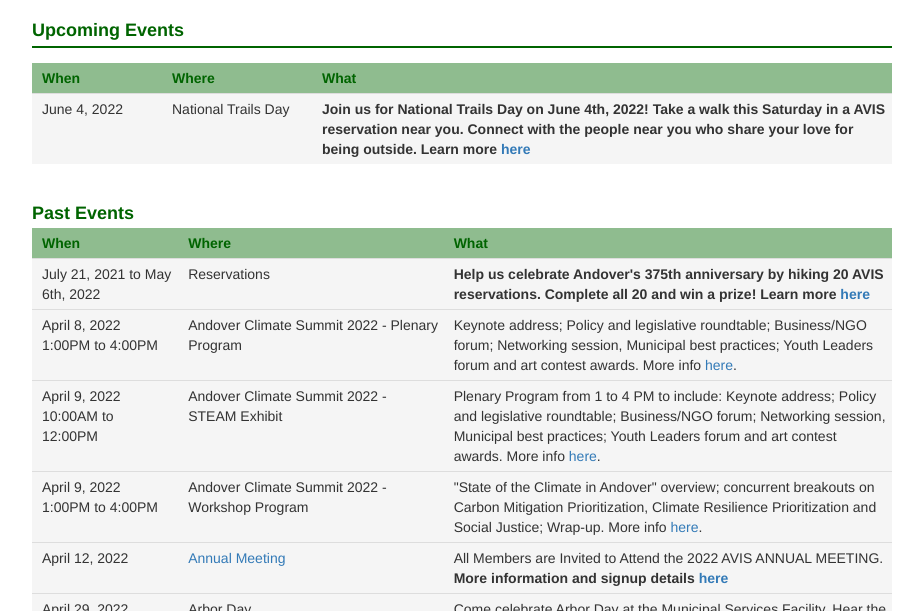
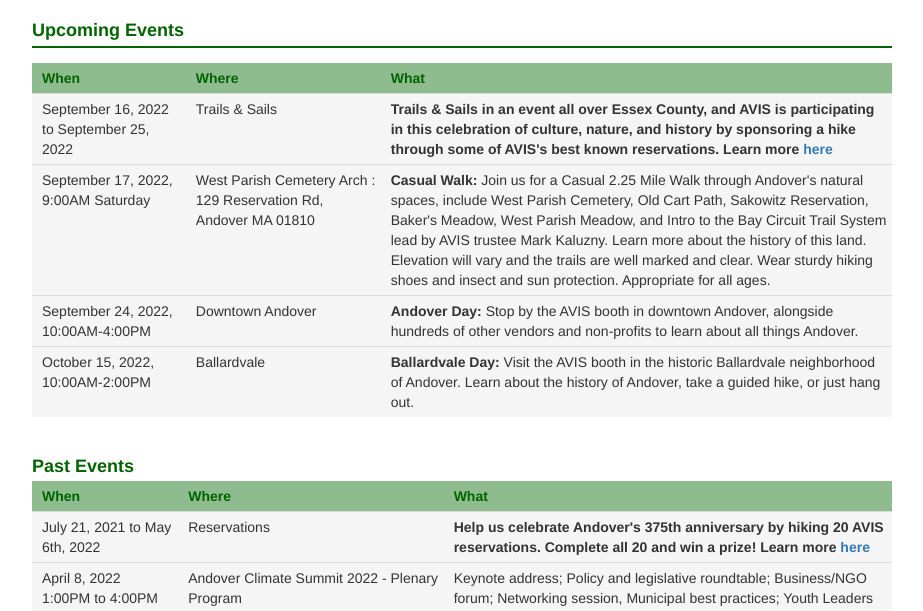
Before and after one commit to avisandover/avis-website, a Jekyll site: the page built from events.html, in a window 1280 px wide and 900 px high, cut to the strip 289-900 px from the top of the window. Shown: the whole strip, without its empty margins (178-1101 px from the left). Built offline with Jekyll 4.4.1, drawn with Linux system fonts in a browser that asks for light colours; nearby versions of some CDN libraries.

Commit message:
Added new Events
Added 4 New Events : Andover Day, Ballardvale Day, Casual Walk, and Trails & Sails to Home Page, Events Page, and Calender.

```diff
--- a/events.html
+++ b/events.html
@@ -26,15 +26,47 @@
 
 		<tr>
 			<td>
-				June 4, 2022
+				September 16, 2022 to September 25, 2022
 			</td>
 			<td>
-				National Trails Day
+				Trails & Sails
 			</td>
 			<td>
-				<strong>Join us for National Trails Day on June 4th, 2022! Take a walk this Saturday in a AVIS reservation near you. Connect with the people near you who share your love for being outside. Learn more <a
-						href="https://americanhiking.org/national-trails-day/">here</a>
-				</strong>
+				<strong>Trails & Sails in an event all over Essex County, and AVIS is participating in this celebration of culture, nature, and history by sponsoring a hike through some of AVIS's best known reservations. Learn more <a
+					href="https://trailsandsails.org">here</a>
+			</td>
+		</tr>
+		<tr>
+			<td>
+				September 17, 2022, 9:00AM Saturday
+			</td>
+			<td>
+				West Parish Cemetery Arch : 129 Reservation Rd, Andover MA 01810
+			</td>
+			<td>
+				<strong>Casual Walk: </strong>Join us for a Casual 2.25 Mile Walk through Andover's natural spaces, include West Parish Cemetery, Old Cart Path, Sakowitz Reservation, Baker's Meadow, West Parish Meadow, and Intro to the Bay Circuit Trail System lead by AVIS trustee Mark Kaluzny. Learn more about the history of this land. Elevation will vary and the trails are well marked and clear. Wear sturdy hiking shoes and insect and sun protection. Appropriate for all ages.</a>
+			</td>
+		</tr>
+		<tr>
+			<td>
+				September 24, 2022, 10:00AM-4:00PM
+			</td>
+			<td>
+				Downtown Andover
+			</td>
+			<td>
+				<strong>Andover Day:</strong> Stop by the AVIS booth in downtown Andover, alongside hundreds of other vendors and non-profits to learn about all things Andover.</a>
+			</td>
+		</tr>
+		<tr>
+			<td>
+				October 15, 2022, 10:00AM-2:00PM
+			</td>
+			<td>
+				Ballardvale
+			</td>
+			<td>
+				<strong>Ballardvale Day:</strong> Visit the AVIS booth in the historic Ballardvale neighborhood of Andover. Learn about the history of Andover, take a guided hike, or just hang out.</a>
 			</td>
 		</tr>
 
```
Also changed, not shown: _layouts/cal.html (+48 -15 lines), index.html (+15 -3 lines).
